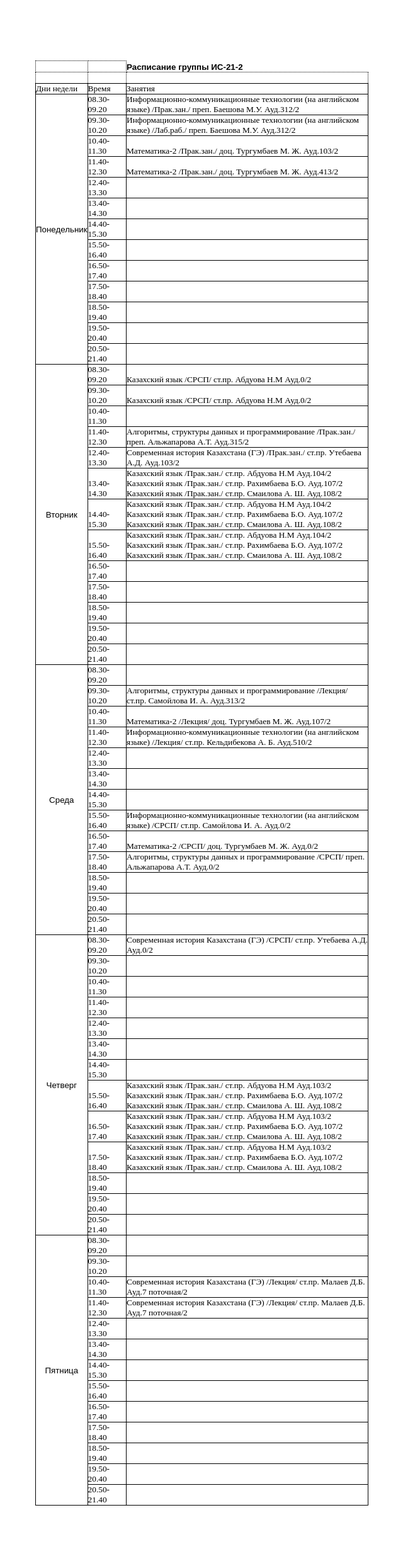
After one commit to ferZyx/artemushka, a Flask app: page /schedule in a window 1280 px wide. The commit adds this page. Shown: the whole page at 63% size, without its empty margins (16-656 px from the left). Run offline with Flask 2, Linux system fonts and the light colour scheme.

Commit message:
first attemp

```diff
--- a/app.py
+++ b/app.py
@@ -18,4 +18,10 @@ def index():
     return render_template("index.html", value=mailgun_secret_key_value)
 
 
+@app.route('/schedule')
+def schedule():
+    # We will just display our mailgun secret key, nothing more.
+    return render_template("schedule.html", value=mailgun_secret_key_value)
+
+
 app.run(host='0.0.0.0', port=port, debug=True)
--- a/templates/index.html
+++ b/templates/index.html
@@ -9,5 +9,8 @@
 </head>
 <body>
         <p>An example! It works!!! he he</p>
+        <form method="get" action="/schedule">
+             <button type="submit">Schedule</button>
+        </form>
 </body>
 </html>
--- /dev/null
+++ b/templates/schedule.html
@@ -0,0 +1,344 @@
+<!DOCTYPE html PUBLIC "-//W3C//DTD HTML 4.01//EN" "http://www.w3.org/TR/html4/strict.dtd">
+<html>
+  <head>
+      <meta http-equiv="Content-Type" content="text/html; charset=utf-8">
+      <meta name="generator" content="PhpSpreadsheet, https://github.com/PHPOffice/PhpSpreadsheet">
+      <title>Untitled Spreadsheet</title>
+      <meta name="author" content="Unknown Creator" />
+      <meta name="title" content="Untitled Spreadsheet" />
+      <meta name="company" content="Microsoft Corporation" />
+    <style type="text/css">
+      html { font-family:Calibri, Arial, Helvetica, sans-serif; font-size:11pt; background-color:white }
+      a.comment-indicator:hover + div.comment { background:#ffd; position:absolute; display:block; border:1px solid black; padding:0.5em }
+      a.comment-indicator { background:red; display:inline-block; border:1px solid black; width:0.5em; height:0.5em }
+      div.comment { display:none }
+      table { border-collapse:collapse; page-break-after:always }
+      .gridlines td { border:1px dotted black }
+      .gridlines th { border:1px dotted black }
+      .b { text-align:center }
+      .e { text-align:center }
+      .f { text-align:right }
+      .inlineStr { text-align:left }
+      .n { text-align:right }
+      .s { text-align:left }
+      td.style0 { vertical-align:bottom; border-bottom:none #000000; border-top:none #000000; border-left:none #000000; border-right:none #000000; color:#000000; font-family:'Arial'; font-size:10pt; background-color:white }
+      th.style0 { vertical-align:bottom; border-bottom:none #000000; border-top:none #000000; border-left:none #000000; border-right:none #000000; color:#000000; font-family:'Arial'; font-size:10pt; background-color:white }
+      td.style1 { vertical-align:bottom; border-bottom:none #000000; border-top:none #000000; border-left:none #000000; border-right:none #000000; font-weight:bold; color:#000000; font-family:'Arial'; font-size:10pt; background-color:white }
+      th.style1 { vertical-align:bottom; border-bottom:none #000000; border-top:none #000000; border-left:none #000000; border-right:none #000000; font-weight:bold; color:#000000; font-family:'Arial'; font-size:10pt; background-color:white }
+      td.style2 { vertical-align:bottom; border-bottom:1px solid #000000 !important; border-top:1px solid #000000 !important; border-left:1px solid #000000 !important; border-right:1px solid #000000 !important; color:#000000; font-family:'Times New Roman'; font-size:10pt; background-color:white }
+      th.style2 { vertical-align:bottom; border-bottom:1px solid #000000 !important; border-top:1px solid #000000 !important; border-left:1px solid #000000 !important; border-right:1px solid #000000 !important; color:#000000; font-family:'Times New Roman'; font-size:10pt; background-color:white }
+      td.style3 { vertical-align:middle; text-align:center; border-bottom:1px solid #000000 !important; border-top:1px solid #000000 !important; border-left:1px solid #000000 !important; border-right:1px solid #000000 !important; color:#000000; font-family:'Arial'; font-size:10pt; background-color:white }
+      th.style3 { vertical-align:middle; text-align:center; border-bottom:1px solid #000000 !important; border-top:1px solid #000000 !important; border-left:1px solid #000000 !important; border-right:1px solid #000000 !important; color:#000000; font-family:'Arial'; font-size:10pt; background-color:white }
+      table.sheet0 col.col0 { width:31.85555519pt }
+      table.sheet0 col.col1 { width:46.08888836pt }
+      table.sheet0 col.col2 { width:288.05555225pt }
+      table.sheet0 tr { height:12.75pt }
+    </style>
+  </head>
+
+  <body>
+<style>
+@page { margin-left: 0.75in; margin-right: 0.75in; margin-top: 1in; margin-bottom: 1in; }
+body { margin-left: 0.75in; margin-right: 0.75in; margin-top: 1in; margin-bottom: 1in; }
+</style>
+    <table border="0" cellpadding="0" cellspacing="0" id="sheet0" class="sheet0 gridlines">
+        <col class="col0">
+        <col class="col1">
+        <col class="col2">
+        <tbody>
+          <tr class="row0">
+            <td class="column0">&nbsp;</td>
+            <td class="column1">&nbsp;</td>
+            <td class="column2 style1 s">Расписание группы ИС-21-2</td>
+          </tr>
+          <tr class="row1">
+            <td class="column0">&nbsp;</td>
+            <td class="column1">&nbsp;</td>
+            <td class="column2">&nbsp;</td>
+          </tr>
+          <tr class="row2">
+            <td class="column0 style2 s">Дни недели</td>
+            <td class="column1 style2 s">Время</td>
+            <td class="column2 style2 s">Занятия</td>
+          </tr>
+          <tr class="row3">
+            <td class="column0 style3 s style0" rowspan="13">Понедельник</td>
+            <td class="column1 style2 s">08.30-09.20</td>
+            <td class="column2 style2 s">Информационно-коммуникационные технологии (на английском языке) /Прак.зан./ преп. Баешова М.У. Ауд.312/2</td>
+          </tr>
+          <tr class="row4">
+            <td class="column1 style2 s">09.30-10.20</td>
+            <td class="column2 style2 s">Информационно-коммуникационные технологии (на английском языке) /Лаб.раб./ преп. Баешова М.У. Ауд.312/2</td>
+          </tr>
+          <tr class="row5">
+            <td class="column1 style2 s">10.40-11.30</td>
+            <td class="column2 style2 s">Математика-2 /Прак.зан./ доц. Тургумбаев М. Ж. Ауд.103/2</td>
+          </tr>
+          <tr class="row6">
+            <td class="column1 style2 s">11.40-12.30</td>
+            <td class="column2 style2 s">Математика-2 /Прак.зан./ доц. Тургумбаев М. Ж. Ауд.413/2</td>
+          </tr>
+          <tr class="row7">
+            <td class="column1 style2 s">12.40-13.30</td>
+            <td class="column2 style2 null"></td>
+          </tr>
+          <tr class="row8">
+            <td class="column1 style2 s">13.40-14.30</td>
+            <td class="column2 style2 null"></td>
+          </tr>
+          <tr class="row9">
+            <td class="column1 style2 s">14.40-15.30</td>
+            <td class="column2 style2 null"></td>
+          </tr>
+          <tr class="row10">
+            <td class="column1 style2 s">15.50-16.40</td>
+            <td class="column2 style2 null"></td>
+          </tr>
+          <tr class="row11">
+            <td class="column1 style2 s">16.50-17.40</td>
+            <td class="column2 style2 null"></td>
+          </tr>
+          <tr class="row12">
+            <td class="column1 style2 s">17.50-18.40</td>
+            <td class="column2 style2 null"></td>
+          </tr>
+          <tr class="row13">
+            <td class="column1 style2 s">18.50-19.40</td>
+            <td class="column2 style2 null"></td>
+          </tr>
+          <tr class="row14">
+            <td class="column1 style2 s">19.50-20.40</td>
+            <td class="column2 style2 null"></td>
+          </tr>
+          <tr class="row15">
+            <td class="column1 style2 s">20.50-21.40</td>
+            <td class="column2 style2 null"></td>
+          </tr>
+          <tr class="row16">
+            <td class="column0 style3 s style0" rowspan="13">Вторник</td>
+            <td class="column1 style2 s">08.30-09.20</td>
+            <td class="column2 style2 s">Казахский язык /СРСП/ ст.пр. Абдуова Н.М Ауд.0/2</td>
+          </tr>
+          <tr class="row17">
+            <td class="column1 style2 s">09.30-10.20</td>
+            <td class="column2 style2 s">Казахский язык /СРСП/ ст.пр. Абдуова Н.М Ауд.0/2</td>
+          </tr>
+          <tr class="row18">
+            <td class="column1 style2 s">10.40-11.30</td>
+            <td class="column2 style2 null"></td>
+          </tr>
+          <tr class="row19">
+            <td class="column1 style2 s">11.40-12.30</td>
+            <td class="column2 style2 s">Алгоритмы, структуры данных и программирование /Прак.зан./ преп. Альжапарова А.Т. Ауд.315/2</td>
+          </tr>
+          <tr class="row20">
+            <td class="column1 style2 s">12.40-13.30</td>
+            <td class="column2 style2 s">Современная история Казахстана (ГЭ) /Прак.зан./ ст.пр. Утебаева  А.Д. Ауд.103/2</td>
+          </tr>
+          <tr class="row21">
+            <td class="column1 style2 s">13.40-14.30</td>
+            <td class="column2 style2 s">Казахский язык /Прак.зан./ ст.пр. Абдуова Н.М Ауд.104/2 <br />
+Казахский язык /Прак.зан./ ст.пр. Рахимбаева Б.О. Ауд.107/2 <br />
+Казахский язык /Прак.зан./ ст.пр. Смаилова А. Ш. Ауд.108/2</td>
+          </tr>
+          <tr class="row22">
+            <td class="column1 style2 s">14.40-15.30</td>
+            <td class="column2 style2 s">Казахский язык /Прак.зан./ ст.пр. Абдуова Н.М Ауд.104/2 <br />
+Казахский язык /Прак.зан./ ст.пр. Рахимбаева Б.О. Ауд.107/2 <br />
+Казахский язык /Прак.зан./ ст.пр. Смаилова А. Ш. Ауд.108/2</td>
+          </tr>
+          <tr class="row23">
+            <td class="column1 style2 s">15.50-16.40</td>
+            <td class="column2 style2 s">Казахский язык /Прак.зан./ ст.пр. Абдуова Н.М Ауд.104/2 <br />
+Казахский язык /Прак.зан./ ст.пр. Рахимбаева Б.О. Ауд.107/2 <br />
+Казахский язык /Прак.зан./ ст.пр. Смаилова А. Ш. Ауд.108/2</td>
+          </tr>
+          <tr class="row24">
+            <td class="column1 style2 s">16.50-17.40</td>
+            <td class="column2 style2 null"></td>
+          </tr>
+          <tr class="row25">
+            <td class="column1 style2 s">17.50-18.40</td>
+            <td class="column2 style2 null"></td>
+          </tr>
+          <tr class="row26">
+            <td class="column1 style2 s">18.50-19.40</td>
+            <td class="column2 style2 null"></td>
+          </tr>
+          <tr class="row27">
+            <td class="column1 style2 s">19.50-20.40</td>
+            <td class="column2 style2 null"></td>
+          </tr>
+          <tr class="row28">
+            <td class="column1 style2 s">20.50-21.40</td>
+            <td class="column2 style2 null"></td>
+          </tr>
+          <tr class="row29">
+            <td class="column0 style3 s style0" rowspan="13">Среда</td>
+            <td class="column1 style2 s">08.30-09.20</td>
+            <td class="column2 style2 null"></td>
+          </tr>
+          <tr class="row30">
+            <td class="column1 style2 s">09.30-10.20</td>
+            <td class="column2 style2 s">Алгоритмы, структуры данных и программирование /Лекция/ ст.пр. Самойлова И. А. Ауд.313/2</td>
+          </tr>
+          <tr class="row31">
+            <td class="column1 style2 s">10.40-11.30</td>
+            <td class="column2 style2 s">Математика-2 /Лекция/ доц. Тургумбаев М. Ж. Ауд.107/2</td>
+          </tr>
+          <tr class="row32">
+            <td class="column1 style2 s">11.40-12.30</td>
+            <td class="column2 style2 s">Информационно-коммуникационные технологии (на английском языке) /Лекция/ ст.пр. Кельдибекова А. Б. Ауд.510/2</td>
+          </tr>
+          <tr class="row33">
+            <td class="column1 style2 s">12.40-13.30</td>
+            <td class="column2 style2 null"></td>
+          </tr>
+          <tr class="row34">
+            <td class="column1 style2 s">13.40-14.30</td>
+            <td class="column2 style2 null"></td>
+          </tr>
+          <tr class="row35">
+            <td class="column1 style2 s">14.40-15.30</td>
+            <td class="column2 style2 null"></td>
+          </tr>
+          <tr class="row36">
+            <td class="column1 style2 s">15.50-16.40</td>
+            <td class="column2 style2 s">Информационно-коммуникационные технологии (на английском языке) /СРСП/ ст.пр. Самойлова И. А. Ауд.0/2</td>
+          </tr>
+          <tr class="row37">
+            <td class="column1 style2 s">16.50-17.40</td>
+            <td class="column2 style2 s">Математика-2 /СРСП/ доц. Тургумбаев М. Ж. Ауд.0/2</td>
+          </tr>
+          <tr class="row38">
+            <td class="column1 style2 s">17.50-18.40</td>
+            <td class="column2 style2 s">Алгоритмы, структуры данных и программирование /СРСП/ преп. Альжапарова А.Т. Ауд.0/2</td>
+          </tr>
+          <tr class="row39">
+            <td class="column1 style2 s">18.50-19.40</td>
+            <td class="column2 style2 null"></td>
+          </tr>
+          <tr class="row40">
+            <td class="column1 style2 s">19.50-20.40</td>
+            <td class="column2 style2 null"></td>
+          </tr>
+          <tr class="row41">
+            <td class="column1 style2 s">20.50-21.40</td>
+            <td class="column2 style2 null"></td>
+          </tr>
+          <tr class="row42">
+            <td class="column0 style3 s style0" rowspan="13">Четверг</td>
+            <td class="column1 style2 s">08.30-09.20</td>
+            <td class="column2 style2 s">Современная история Казахстана (ГЭ) /СРСП/ ст.пр. Утебаева  А.Д. Ауд.0/2</td>
+          </tr>
+          <tr class="row43">
+            <td class="column1 style2 s">09.30-10.20</td>
+            <td class="column2 style2 null"></td>
+          </tr>
+          <tr class="row44">
+            <td class="column1 style2 s">10.40-11.30</td>
+            <td class="column2 style2 null"></td>
+          </tr>
+          <tr class="row45">
+            <td class="column1 style2 s">11.40-12.30</td>
+            <td class="column2 style2 null"></td>
+          </tr>
+          <tr class="row46">
+            <td class="column1 style2 s">12.40-13.30</td>
+            <td class="column2 style2 null"></td>
+          </tr>
+          <tr class="row47">
+            <td class="column1 style2 s">13.40-14.30</td>
+            <td class="column2 style2 null"></td>
+          </tr>
+          <tr class="row48">
+            <td class="column1 style2 s">14.40-15.30</td>
+            <td class="column2 style2 null"></td>
+          </tr>
+          <tr class="row49">
+            <td class="column1 style2 s">15.50-16.40</td>
+            <td class="column2 style2 s">Казахский язык /Прак.зан./ ст.пр. Абдуова Н.М Ауд.103/2 <br />
+Казахский язык /Прак.зан./ ст.пр. Рахимбаева Б.О. Ауд.107/2 <br />
+Казахский язык /Прак.зан./ ст.пр. Смаилова А. Ш. Ауд.108/2</td>
+          </tr>
+          <tr class="row50">
+            <td class="column1 style2 s">16.50-17.40</td>
+            <td class="column2 style2 s">Казахский язык /Прак.зан./ ст.пр. Абдуова Н.М Ауд.103/2 <br />
+Казахский язык /Прак.зан./ ст.пр. Рахимбаева Б.О. Ауд.107/2 <br />
+Казахский язык /Прак.зан./ ст.пр. Смаилова А. Ш. Ауд.108/2</td>
+          </tr>
+          <tr class="row51">
+            <td class="column1 style2 s">17.50-18.40</td>
+            <td class="column2 style2 s">Казахский язык /Прак.зан./ ст.пр. Абдуова Н.М Ауд.103/2 <br />
+Казахский язык /Прак.зан./ ст.пр. Рахимбаева Б.О. Ауд.107/2 <br />
+Казахский язык /Прак.зан./ ст.пр. Смаилова А. Ш. Ауд.108/2</td>
+          </tr>
+          <tr class="row52">
+            <td class="column1 style2 s">18.50-19.40</td>
+            <td class="column2 style2 null"></td>
+          </tr>
+          <tr class="row53">
+            <td class="column1 style2 s">19.50-20.40</td>
+            <td class="column2 style2 null"></td>
+          </tr>
+          <tr class="row54">
+            <td class="column1 style2 s">20.50-21.40</td>
+            <td class="column2 style2 null"></td>
+          </tr>
+          <tr class="row55">
+            <td class="column0 style3 s style0" rowspan="13">Пятница</td>
+            <td class="column1 style2 s">08.30-09.20</td>
+            <td class="column2 style2 null"></td>
+          </tr>
+          <tr class="row56">
+            <td class="column1 style2 s">09.30-10.20</td>
+            <td class="column2 style2 null"></td>
+          </tr>
+          <tr class="row57">
+            <td class="column1 style2 s">10.40-11.30</td>
+            <td class="column2 style2 s">Современная история Казахстана (ГЭ) /Лекция/ ст.пр. Малаев Д.Б. Ауд.7 поточная/2</td>
+          </tr>
+          <tr class="row58">
+            <td class="column1 style2 s">11.40-12.30</td>
+            <td class="column2 style2 s">Современная история Казахстана (ГЭ) /Лекция/ ст.пр. Малаев Д.Б. Ауд.7 поточная/2</td>
+          </tr>
+          <tr class="row59">
+            <td class="column1 style2 s">12.40-13.30</td>
+            <td class="column2 style2 null"></td>
+          </tr>
+          <tr class="row60">
+            <td class="column1 style2 s">13.40-14.30</td>
+            <td class="column2 style2 null"></td>
+          </tr>
+          <tr class="row61">
+            <td class="column1 style2 s">14.40-15.30</td>
+            <td class="column2 style2 null"></td>
+          </tr>
+          <tr class="row62">
+            <td class="column1 style2 s">15.50-16.40</td>
+            <td class="column2 style2 null"></td>
+          </tr>
+          <tr class="row63">
+            <td class="column1 style2 s">16.50-17.40</td>
+            <td class="column2 style2 null"></td>
+          </tr>
+          <tr class="row64">
+            <td class="column1 style2 s">17.50-18.40</td>
+            <td class="column2 style2 null"></td>
+          </tr>
+          <tr class="row65">
+            <td class="column1 style2 s">18.50-19.40</td>
+            <td class="column2 style2 null"></td>
+          </tr>
+          <tr class="row66">
+            <td class="column1 style2 s">19.50-20.40</td>
+            <td class="column2 style2 null"></td>
+          </tr>
+          <tr class="row67">
+            <td class="column1 style2 s">20.50-21.40</td>
+            <td class="column2 style2 null"></td>
+          </tr>
+        </tbody>
+    </table>
+  </body>
+</html>
```
